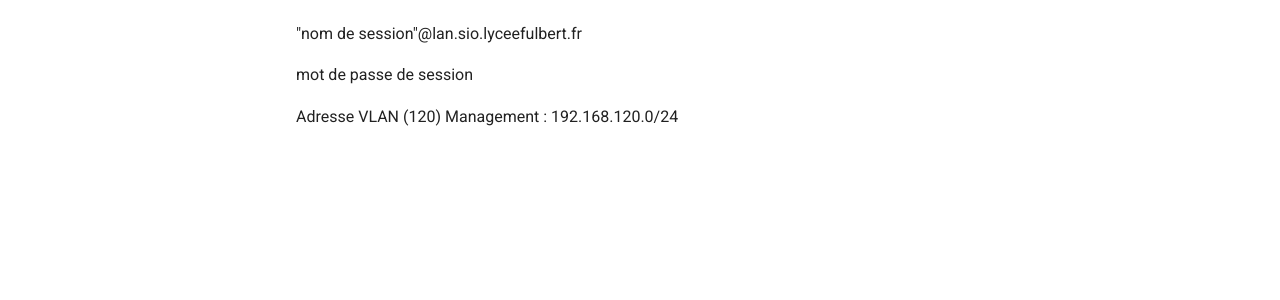
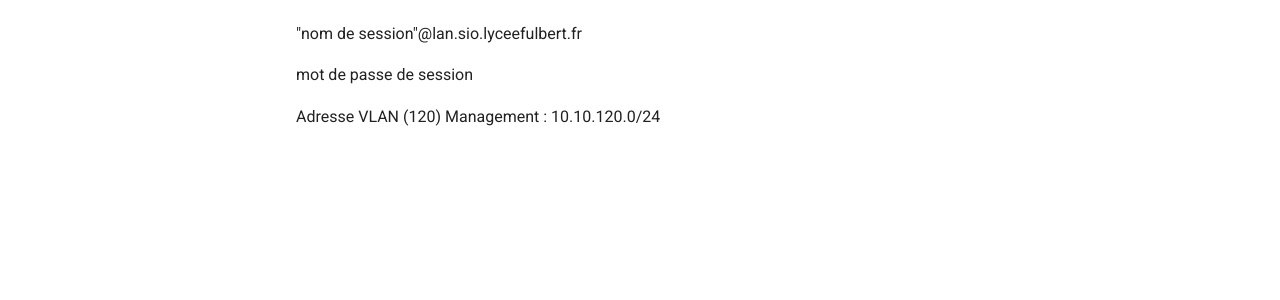
Before and after one commit to Sym-0ne/LaPaillasse, an MkDocs documentation site: the page built from docs/addressage.md, in a window 1280 px wide. Shown: the part 450-750 px from the top of the page. Built offline with MkDocs 1.6.1 and Material for MkDocs 9.7.7, drawn with Linux system fonts in a browser that asks for light colours.

Commit message:
Modif vlan

```diff
--- a/docs/addressage.md
+++ b/docs/addressage.md
@@ -17,4 +17,4 @@ Pour se connecter : <br>
 
 mot de passe de session <br>
 
-Adresse VLAN (120) Management : 192.168.120.0/24
+Adresse VLAN (120) Management : 10.10.120.0/24
```
